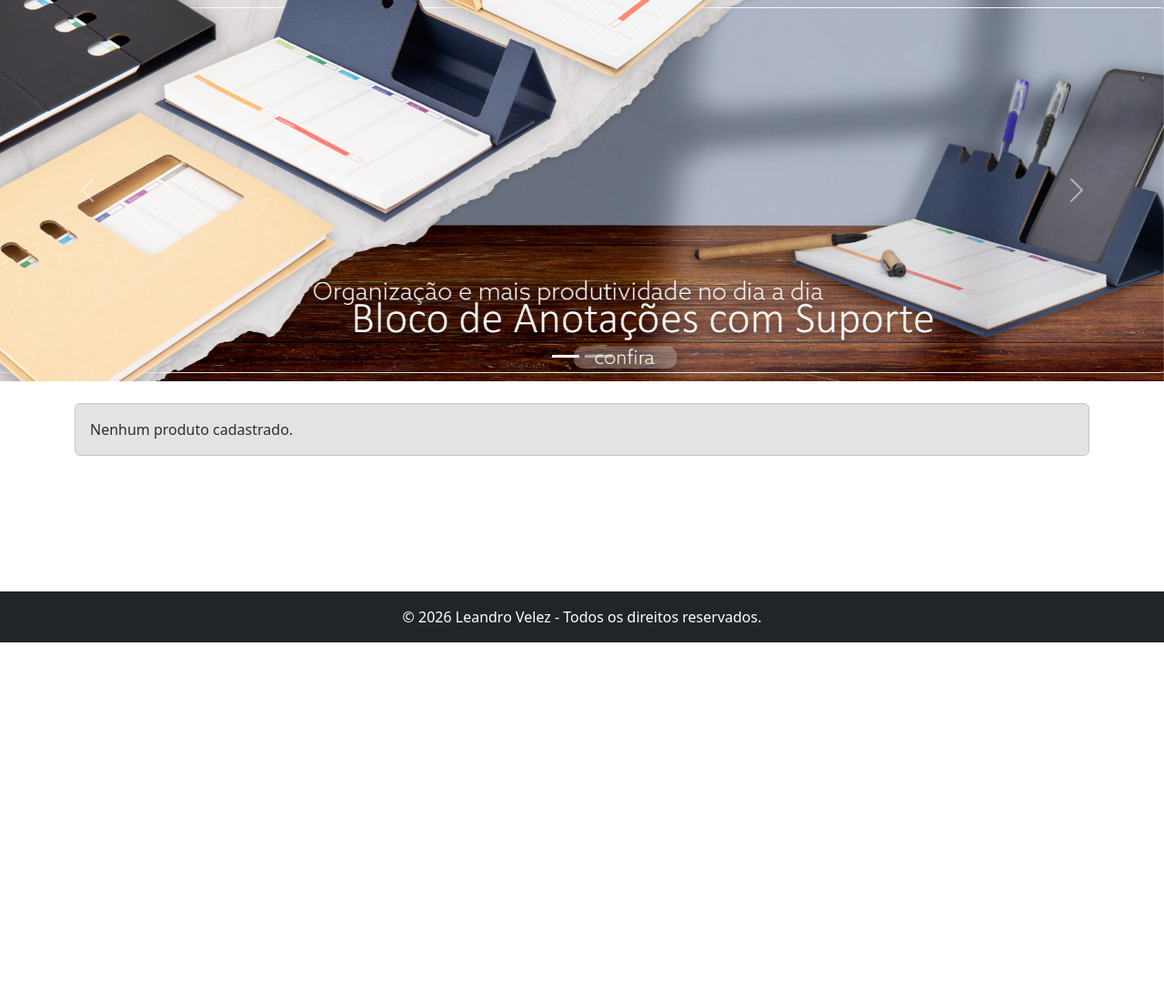
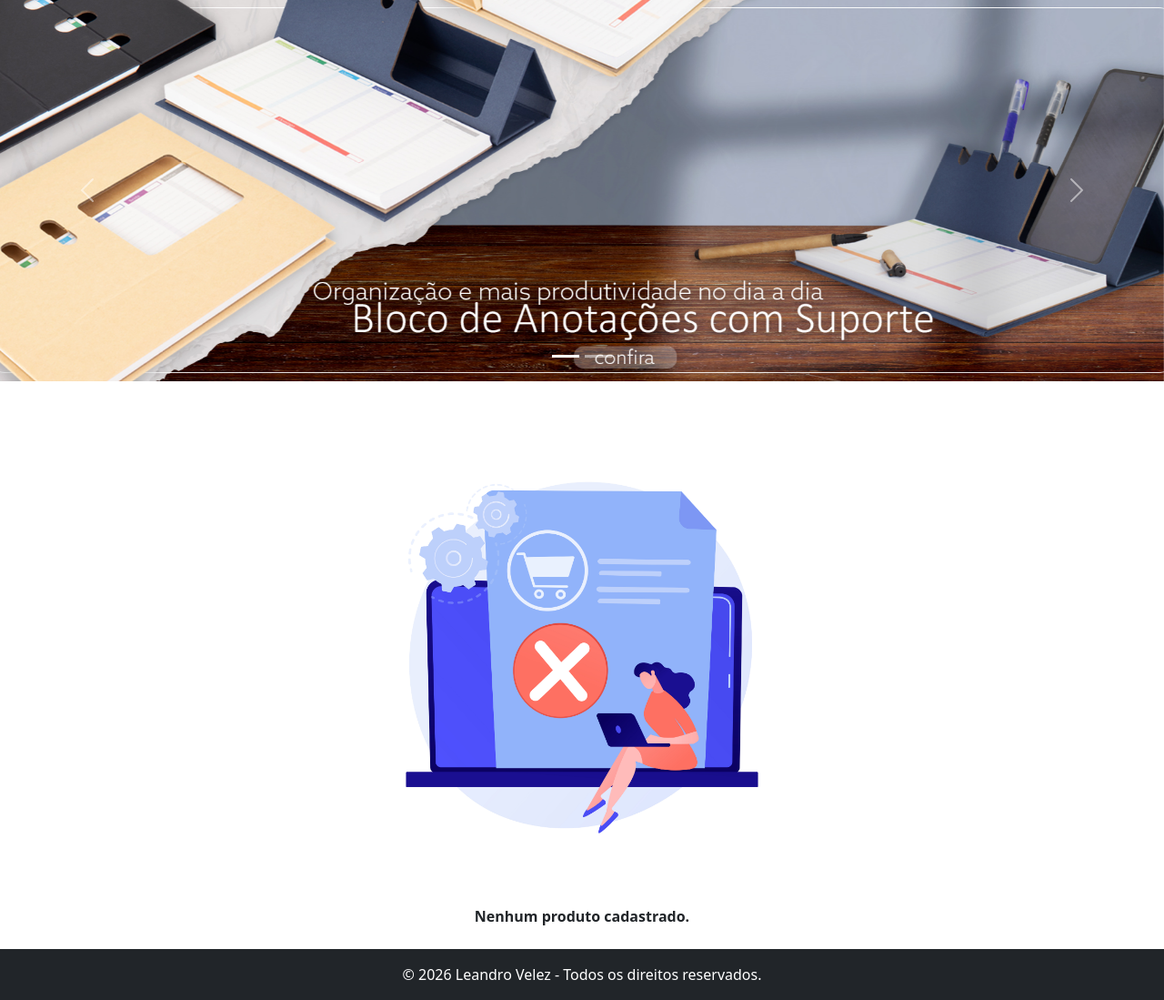
Before and after one commit to Leandrovelez/catalogo-de-produtos, a PHP site: page / in a window 1280 px wide. Shown: the part 94-1193 px from the top of the page at 91% size. Before the commit the page ends 800 px from the top, so only its background shows below. Run offline with PHP 8.4, Linux system fonts and the light colour scheme; data that the repository does not hold is empty; some libraries are stand-ins or nearby versions.

Commit message:
feat: ajustes no layout da home

```diff
--- a/assets/css/style.css
+++ b/assets/css/style.css
@@ -27,3 +27,9 @@ html, body {
         height: clamp(160px, 48vw, 320px);
     }
 }
+
+.home-no-results-img {
+    width: 40vw;
+    max-width: 100%;
+    height: auto;
+}
--- a/views/produtos/home.view.php
+++ b/views/produtos/home.view.php
@@ -27,26 +27,29 @@
 
 <?php if (isset($busca) && $busca !== ''): ?>
 <div class="d-flex flex-wrap align-items-center justify-content-between gap-2 mb-3">
-    <p class="text-muted small mb-0">Resultados para «<?= htmlspecialchars($busca) ?>» — <?= count($produtos) ?> produto(s).</p>
+    <p class="text-muted small mb-0">Resultados para "<?= htmlspecialchars($busca) ?>" — <?= count($produtos) ?> produto(s).</p>
     <a href="index.php" class="btn btn-sm btn-outline-secondary">Ver todos</a>
 </div>
 <?php endif; ?>
 
 <div class="row">
     <?php if (count($produtos) === 0): ?>
-    <div class="col-12">
-        <div class="alert alert-secondary mb-0">
+    <div class="col-12 text-center py-4">
+        <img src="assets/no_results.jpg"
+             alt="Ilustração: nenhum resultado"
+             class="d-block mx-auto home-no-results-img">
+        <p class="fw-bold mt-3 mb-0">
             <?= (isset($busca) && $busca !== '') ? 'Nenhum produto encontrado para esta busca.' : 'Nenhum produto cadastrado.' ?>
-        </div>
+        </p>
     </div>
     <?php else: ?>
     <?php foreach ($produtos as $p): ?>
-    <div class="col-md-3 mb-4">
+    <div class="col-12 col-sm-6 col-md-4 col-lg-3 col-xl-2 mb-4">
         <div class="card h-100">
             <img src="uploads/<?= $p['referencia'] ?>/<?= $p['caminho'] ?>"
-                             class="card-img-top"
-                             style="height: 250px; object-fit: cover;"
-                             alt="<?= htmlspecialchars($p['nome']) ?>">
+                class="card-img-top"
+                style="height: 250px; object-fit: cover;"
+                alt="<?= htmlspecialchars($p['nome']) ?>">
             <div class="card-body">
                 <h5><?= htmlspecialchars($p['nome']) ?></h5>
                 <a href="index.php?p=detalhes&id=<?= $p['id'] ?>" class="btn btn-primary w-100">Ver Detalhes</a>
```
Also changed, not shown: assets/no_results.jpg (added), uploads/BRINQ129/69ea93fc1d5e3_rev.jpg (deleted), uploads/JurasicPark/69eab9faab683.png (added), uploads/MundoPerdido/69eab9e3efa92.png (added), uploads/Pocox8ProMAx/69eab99c8f131.jpg (added), uploads/samu/69eab9729cfde.jpg (added).
